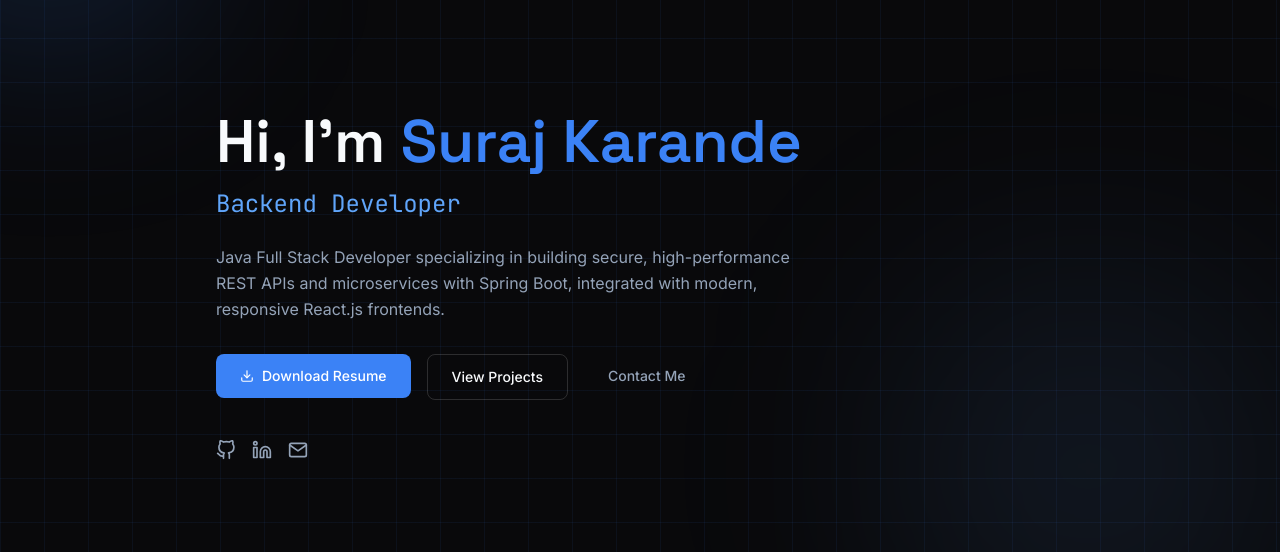
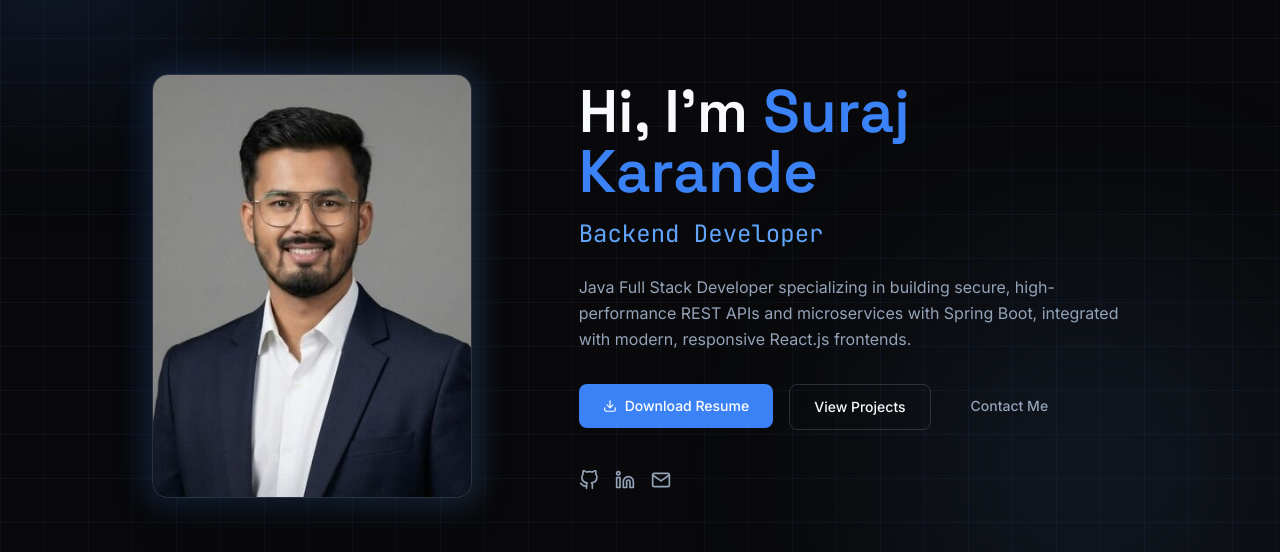
Before and after one commit to SurajKarande01/Suraj_Karande-Portfolio, a React (Vite) app: page / in a window 1280 px wide. Shown: the part 138-690 px from the top of the page. Built offline with nearby package versions, Linux system fonts and the light colour scheme; no server answers.

Commit message:
Photo Changed

```diff
--- a/src/components/Loader.jsx
+++ b/src/components/Loader.jsx
@@ -5,7 +5,7 @@ export default function Loader() {
   const [loading, setLoading] = useState(true)
 
   useEffect(() => {
-    const t = setTimeout(() => setLoading(false), 900)
+    const t = setTimeout(() => setLoading(false), 1000)
     return () => clearTimeout(t)
   }, [])
 
@@ -14,14 +14,30 @@ export default function Loader() {
       {loading && (
         <motion.div
           className="fixed inset-0 z-[100] flex items-center justify-center bg-dark"
-          exit={{ opacity: 0 }}
-          transition={{ duration: 0.5 }}
+          exit={{ opacity: 0, scale: 0.98 }}
+          transition={{ duration: 0.3, ease: 'easeOut' }}
         >
-          <div className="relative flex items-center justify-center">
-            {/* Sleek outer spinning ring */}
-            <div className="h-14 w-14 animate-spin rounded-full border-2 border-accent/10 border-t-accent" />
-            {/* Pulsing center glow */}
-            <div className="absolute h-6 w-6 animate-pulse rounded-full bg-accent/20" />
+          <div className="flex gap-2">
+            {[
+              { delay: 0, color: 'bg-blue-500 shadow-blue-500/20' },
+              { delay: 0.15, color: 'bg-emerald-500 shadow-emerald-500/20' },
+              { delay: 0.3, color: 'bg-indigo-500 shadow-indigo-500/20' },
+            ].map((dot, i) => (
+              <motion.div
+                key={i}
+                className={`h-3 w-3 rounded-full shadow-lg ${dot.color}`}
+                animate={{
+                  y: [0, -15, 0],
+                  opacity: [0.4, 1, 0.4],
+                }}
+                transition={{
+                  duration: 1.2,
+                  repeat: Infinity,
+                  delay: dot.delay,
+                  ease: 'easeInOut',
+                }}
+              />
+            ))}
           </div>
         </motion.div>
       )}
--- a/src/sections/Hero.jsx
+++ b/src/sections/Hero.jsx
@@ -22,8 +22,31 @@ export default function Hero() {
       <div className="pointer-events-none absolute -top-24 -left-24 h-72 w-72 rounded-full bg-primary/20 blur-[100px] animate-float-slow" />
       <div className="pointer-events-none absolute bottom-0 right-0 h-96 w-96 rounded-full bg-accent/10 blur-[120px] animate-float" />
 
-      <div className="relative mx-auto max-w-4xl px-6 w-full">
+      <div className="relative mx-auto max-w-5xl px-6 w-full grid gap-12 lg:grid-cols-12 items-center">
+        {/* Dynamic User Photo Container - Now on the left on desktop */}
         <motion.div
+          className="lg:col-span-5 order-1 lg:order-1 flex justify-center lg:justify-start"
+          initial={{ opacity: 0, scale: 0.85 }}
+          animate={{ opacity: 1, scale: 1 }}
+          transition={{ duration: 0.8, delay: 0.15 }}
+        >
+          <div className="relative group w-full max-w-[320px]">
+            {/* Ambient colorful glow behind photo */}
+            <div className="absolute -inset-1 rounded-2xl bg-gradient-to-r from-primary to-accent opacity-25 blur-lg group-hover:opacity-45 transition duration-500" />
+
+            <div className="relative w-full h-auto overflow-hidden rounded-2xl border border-white/10 bg-card/40 backdrop-blur-sm shadow-2xl">
+              <img
+                src="/Suraj-Photo.jpeg"
+                alt="Suraj Karande"
+                className="w-full h-auto object-contain transition duration-500 group-hover:scale-105"
+              />
+            </div>
+          </div>
+        </motion.div>
+
+        {/* Welcome Text Message - Now on the right on desktop */}
+        <motion.div
+          className="lg:col-span-7 order-2 lg:order-2"
           initial={{ opacity: 0, y: 30 }}
           animate={{ opacity: 1, y: 0 }}
           transition={{ duration: 0.7 }}
@@ -88,7 +111,6 @@ export default function Hero() {
             </a>
           </div>
         </motion.div>
-
       </div>
     </section>
   )
```
Also changed, not shown: src/index.css (line endings or trailing spaces).
